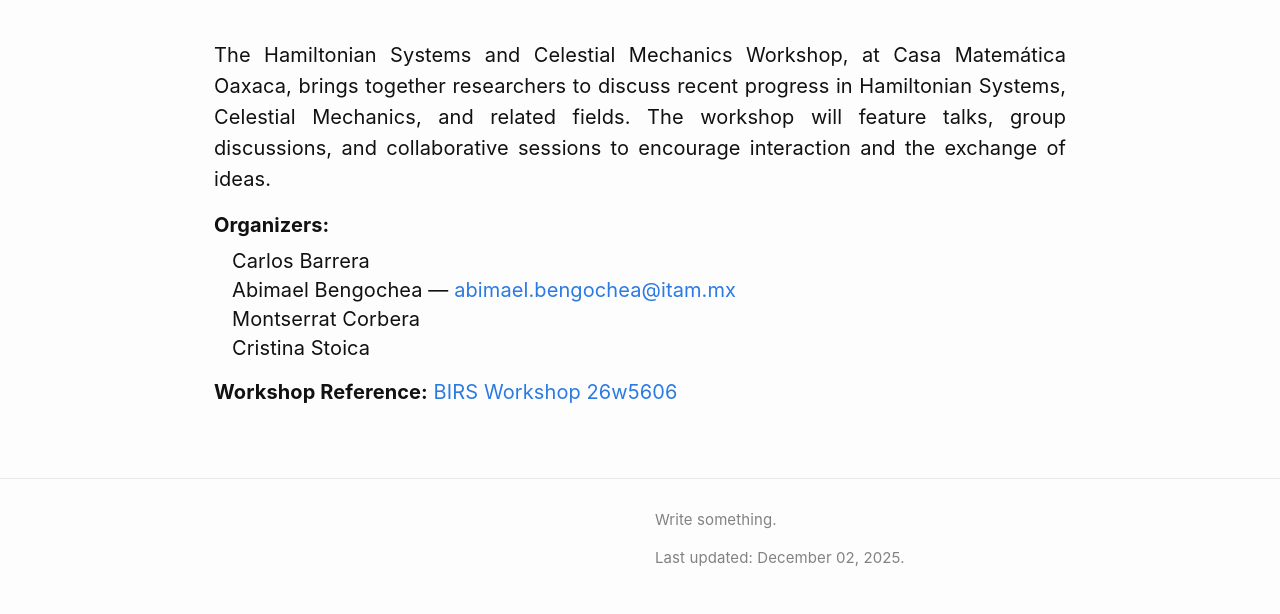
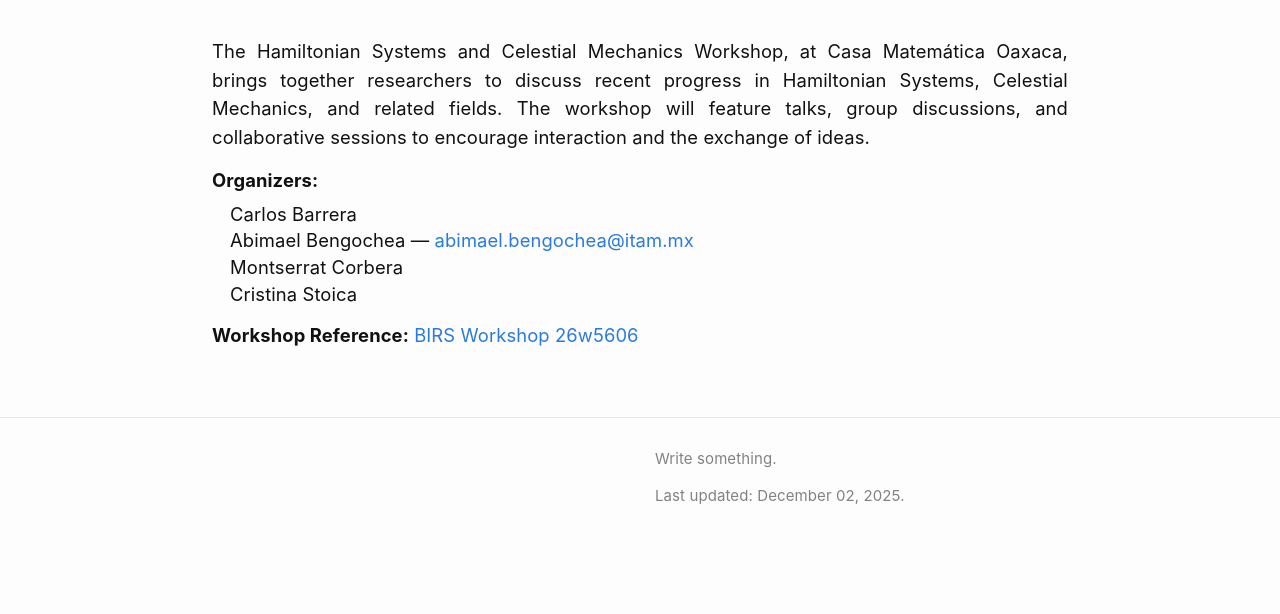
Before and after one commit to celmechcongress2026/celmechcongress2026.github.io, a Jekyll site: the page built from index.md, in a window 1280 px wide. Shown: the part 540-1154 px from the top of the page. Built offline with Jekyll 4.4.1, drawn with Linux system fonts in a browser that asks for light colours; after the commit the page ends 1093 px from its top, so only the background shows below that.

Commit message:
Update workshop.css

```diff
--- a/assets/css/workshop.css
+++ b/assets/css/workshop.css
@@ -165,8 +165,8 @@ span.award-other img {
   max-width: 900px;
   margin: 2em auto;
   padding: 0 1.2em;
-  font-size: 1.25em;
-  line-height: 1.55em;   /* más compacto, sin verse apretado */
-  text-align: justify;   /* justifica el texto */
+  font-size: 1.15em;      /* ligeramente más chico */
+  line-height: 1.55em;
+  text-align: justify;
   text-justify: inter-word;
 }
```
